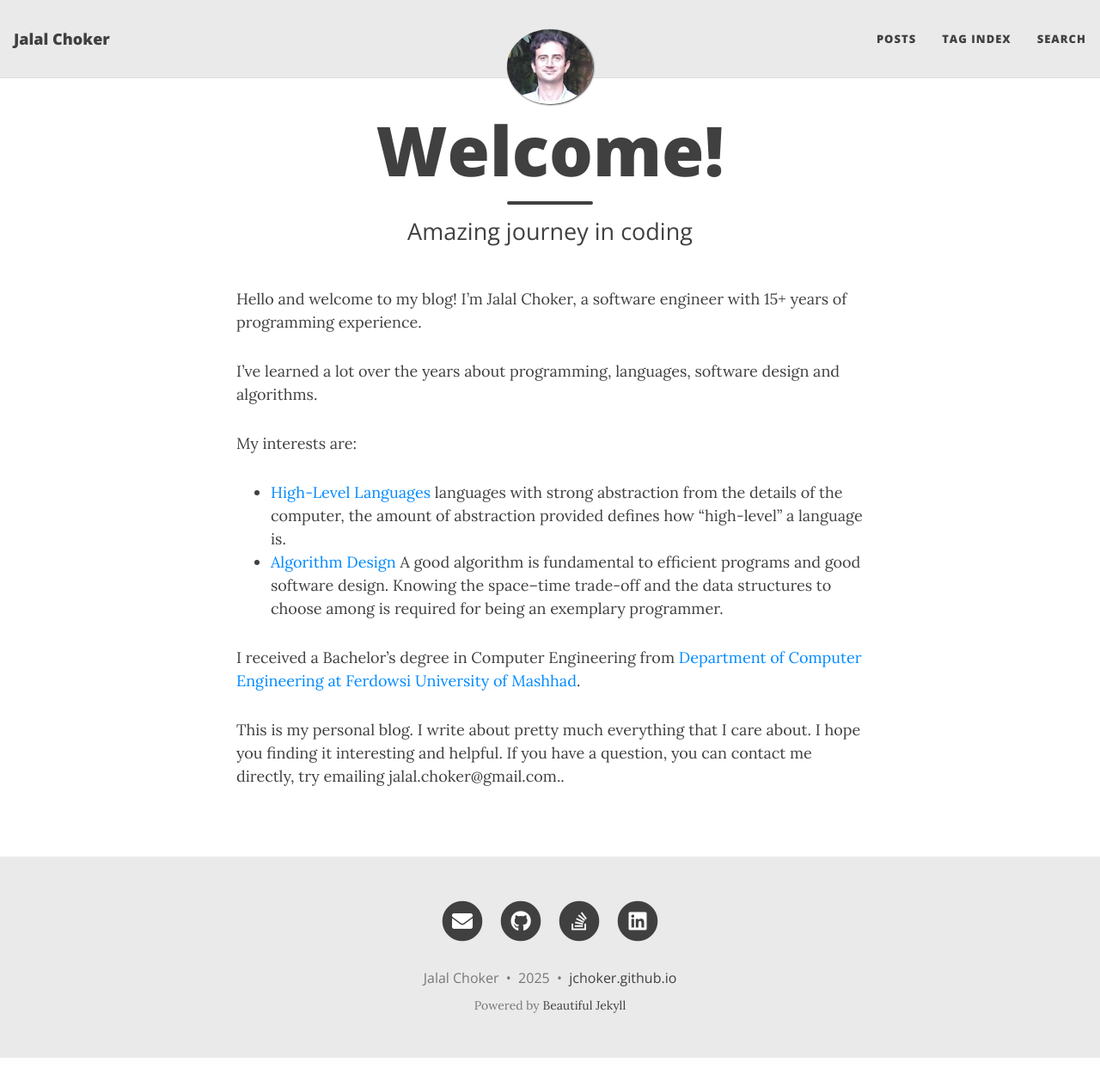
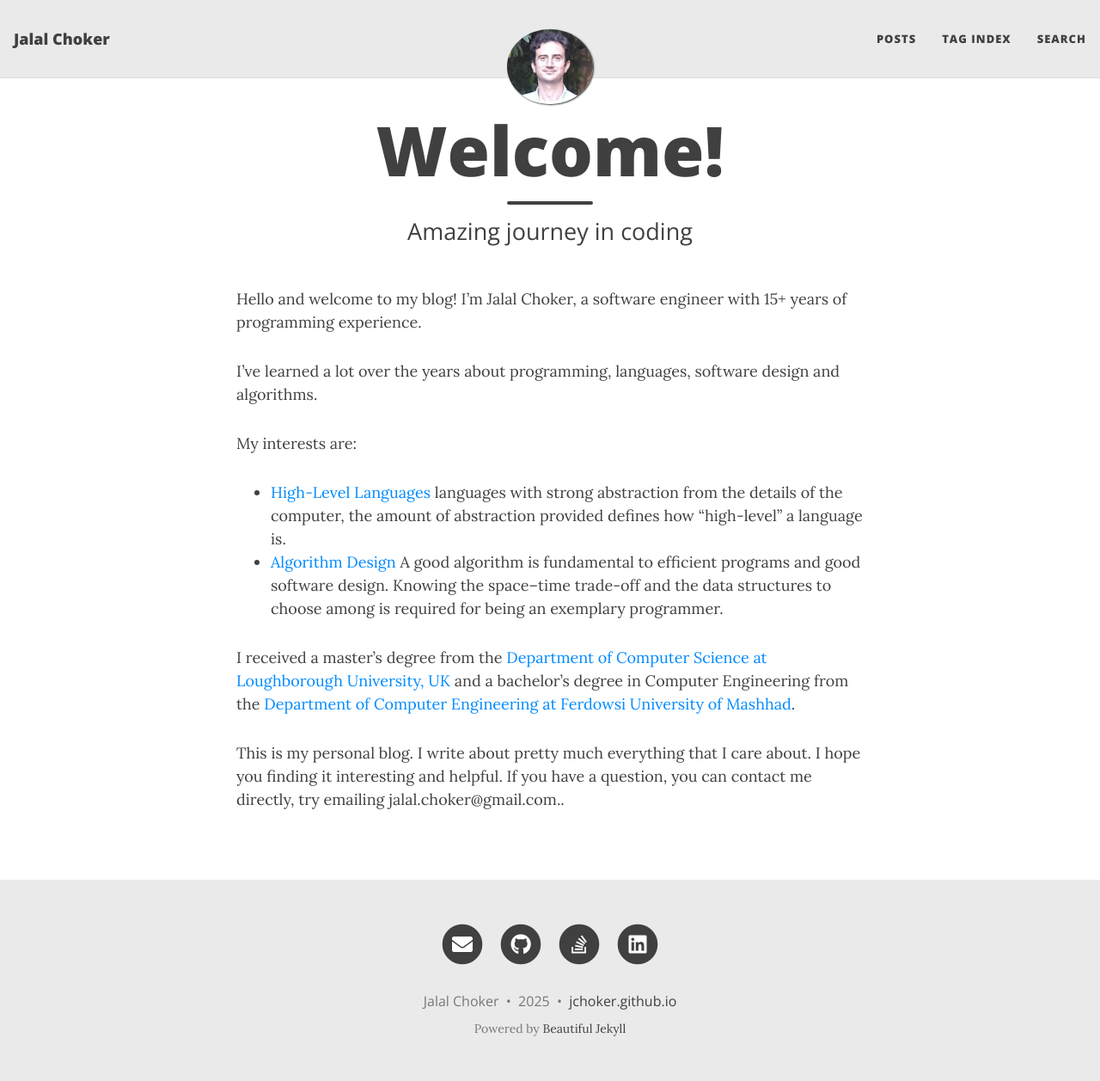
Before and after one commit to jchoker/jchoker.github.io, a Jekyll site: the page built from index.md, in a window 1280 px wide and 1257 px high. Shown: the whole window at 86% size. Built offline with Jekyll 4.4.1, drawn with Linux system fonts in a browser that asks for light colours; nearby versions of some CDN libraries.

Commit message:
Update index.md

```diff
--- a/index.md
+++ b/index.md
@@ -13,6 +13,6 @@
 * [High-Level Languages](https://isaaccomputerscience.org/topics/programming_languages) languages with strong abstraction from the details of the computer, the amount of abstraction provided defines how "high-level" a language is.
 * [Algorithm Design](https://mitpress.mit.edu/books/introduction-algorithms-third-edition/) A good algorithm is fundamental to efficient programs and good software design. Knowing the space–time trade-off and the data structures to choose among is required for being an exemplary programmer.
 
-I received a Bachelor's degree in Computer Engineering from [Department of Computer Engineering at Ferdowsi University of Mashhad](http://ce.um.ac.ir/index.php?lang=en).
+I received a master's degree from the [Department of Computer Science at Loughborough University, UK](https://www.lboro.ac.uk/departments/compsci/) and a bachelor's degree in Computer Engineering from the [Department of Computer Engineering at Ferdowsi University of Mashhad](http://ce.um.ac.ir/index.php?lang=en).
 
 This is my personal blog. I write about pretty much everything that I care about. I hope you finding it interesting and helpful. If you have a question, you can contact me directly, try emailing jalal.choker@gmail.com..
```
